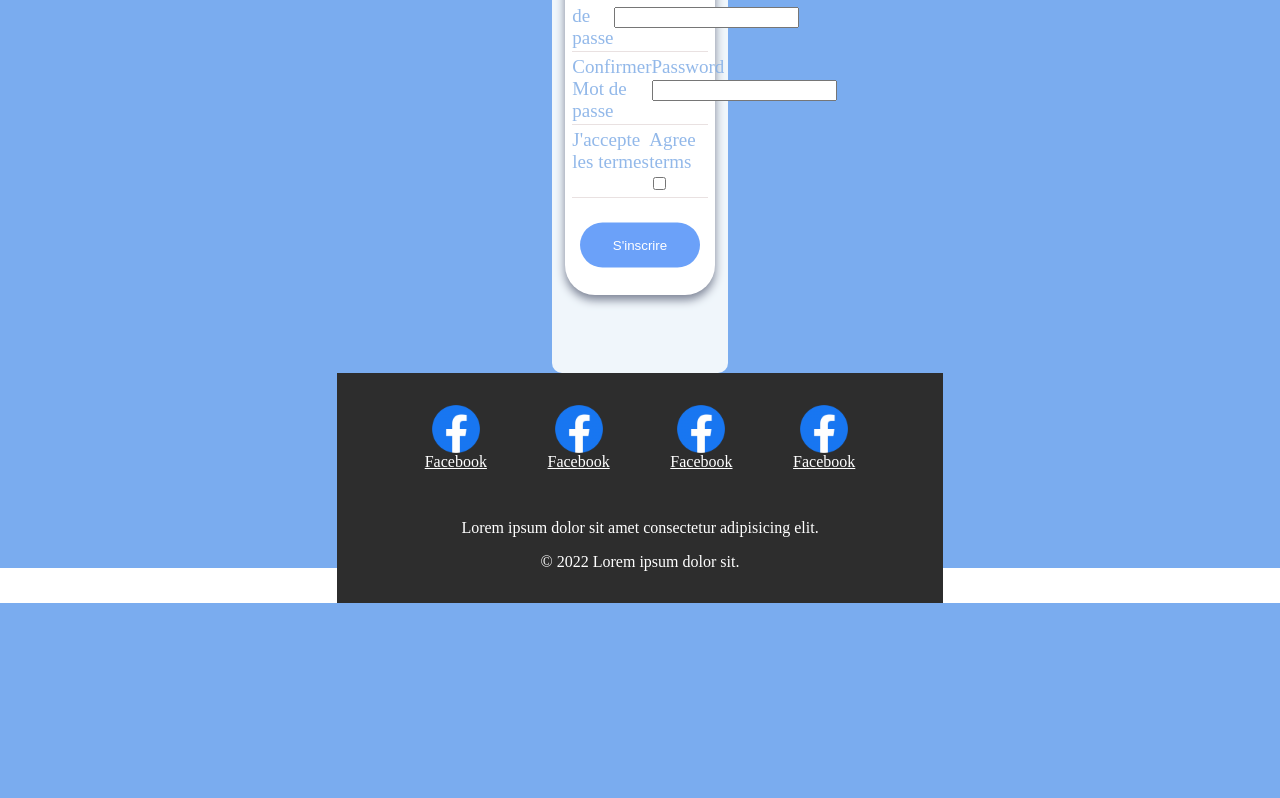
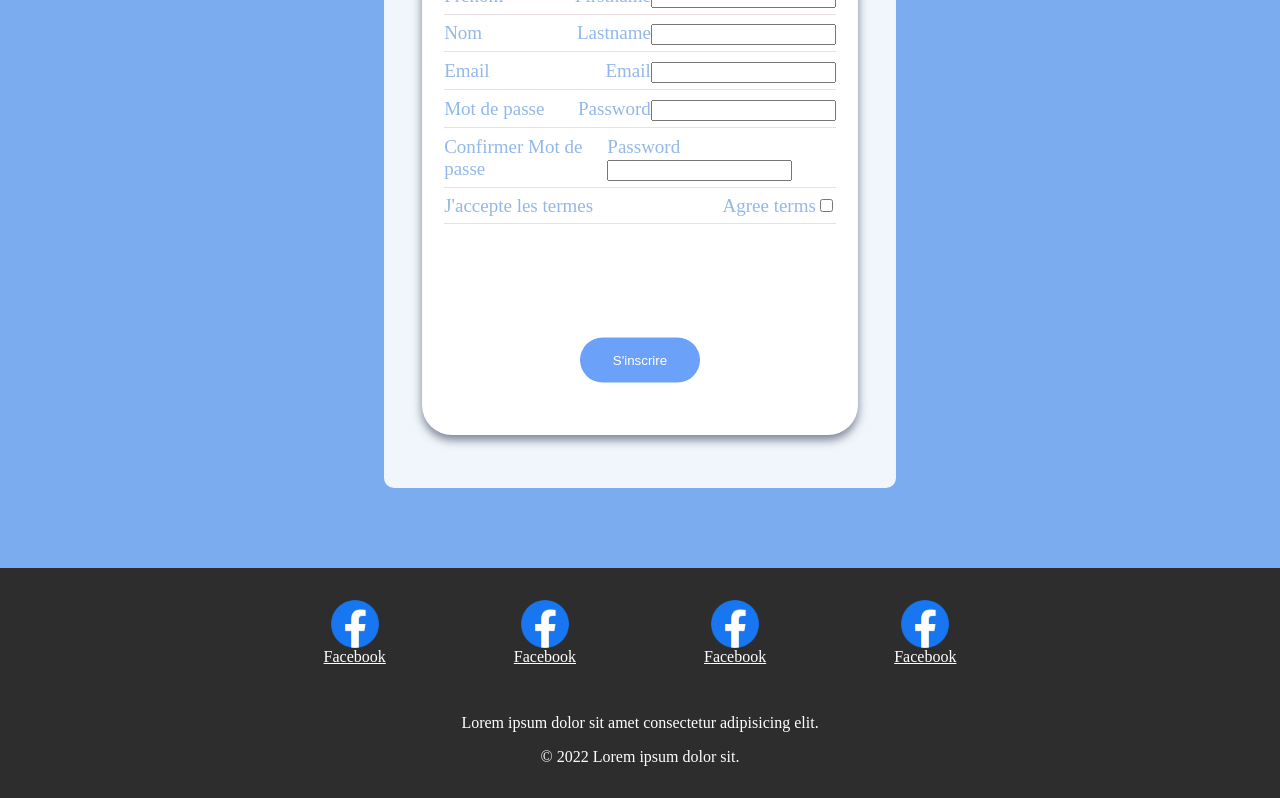
Before and after one commit to MZigomar/projetFinal, a Symfony app: template Application/templates/registration/register.html.twig in a window 1280 px wide; the page is wider, and only the part inside the window is pictured. Shown: the part 376-1174 px from the top of that part. Before the commit the page ends 979 px from the top of that part, so only its background shows below. Run offline with Twig, Linux system fonts and the light colour scheme; the template is opened without the code that fills it, so the values that code supplies are empty; form fields are guessed from the names that the template uses; some libraries are stand-ins or nearby versions.

Commit message:
correction formulaire

```diff
--- a/Application/templates/registration/register.html.twig
+++ b/Application/templates/registration/register.html.twig
@@ -4,8 +4,6 @@
 {% endblock %}
 
 {% block body %}
-<div class="main">
-
 	<div class="main">
 
 		<div class="container">
```
Lines whose indentation alone changed are shown as unchanged.
